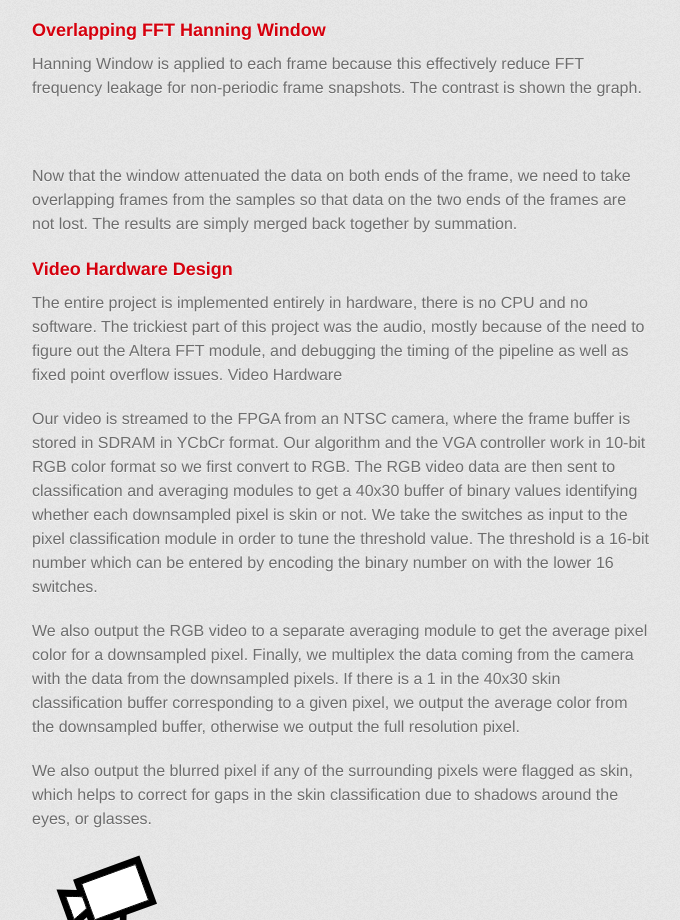
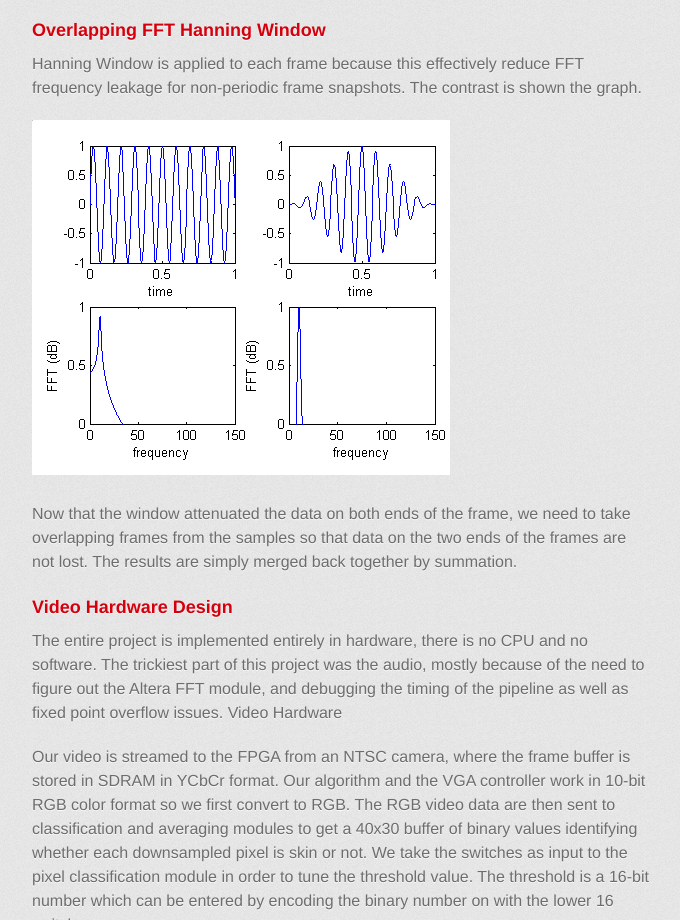
Before and after one commit to seanogden/witprocam, a plain HTML site: page index.html in a window 1280 px wide. Shown: the part 1808-2728 px from the top of the page, without its empty margins (298-978 px from the left). Drawn offline with Linux system fonts and the light colour scheme; a web font is replaced by a local one.

Commit message:
change img tag

```diff
--- a/index.html
+++ b/index.html
@@ -62,7 +62,7 @@ The concept for Overlapping FFT Hanning Window and Phase Vocoder algorithm are c
 
 <p>Hanning Window is applied to each frame because this effectively reduce FFT frequency leakage for non-periodic frame snapshots. The contrast is shown the graph. </p>
 
-<p><img src="images/hanningwindow.jpg" alt=""></p>
+<p><img src="images/hanningwindow.png" alt=""></p>
 
 <p>Now that the window attenuated the data on both ends of the frame, we need to take overlapping frames from the samples so that data on the two ends of the frames are not lost. The results are simply merged back together by summation.</p>
 
```
